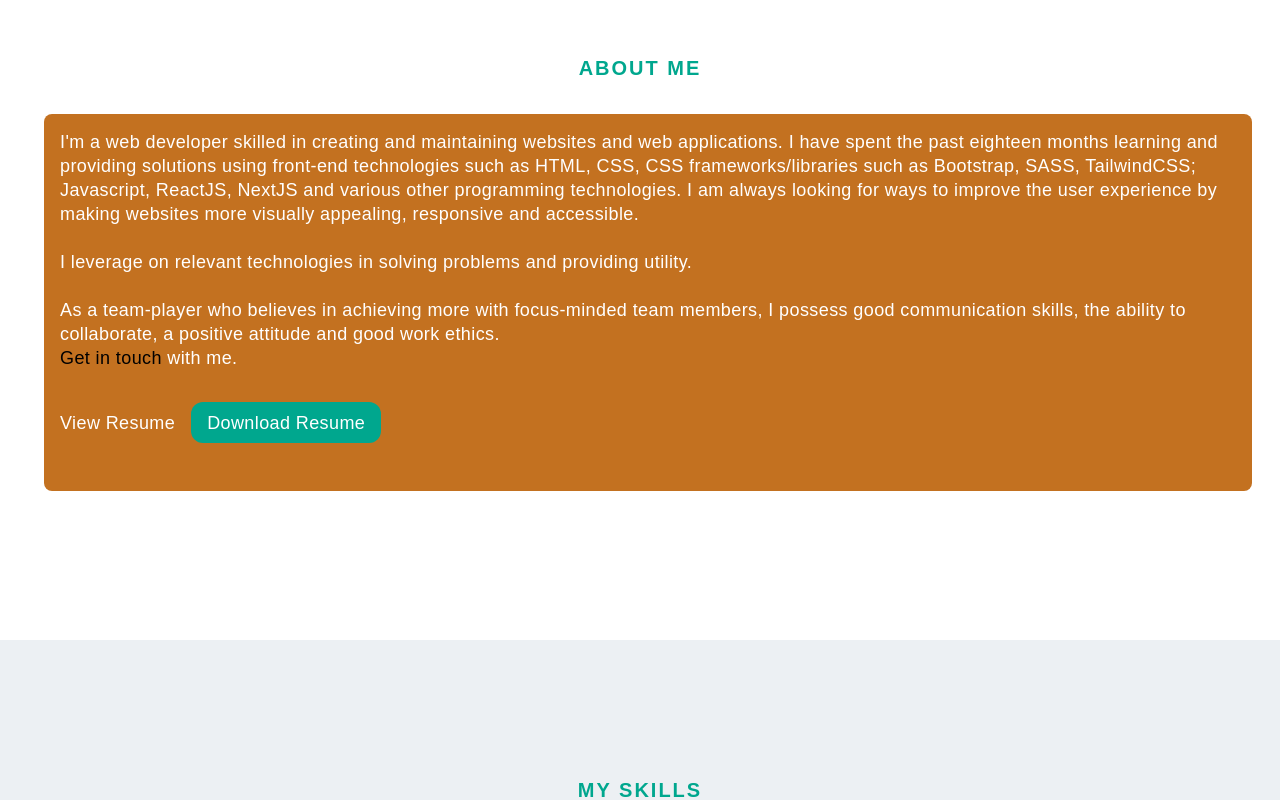
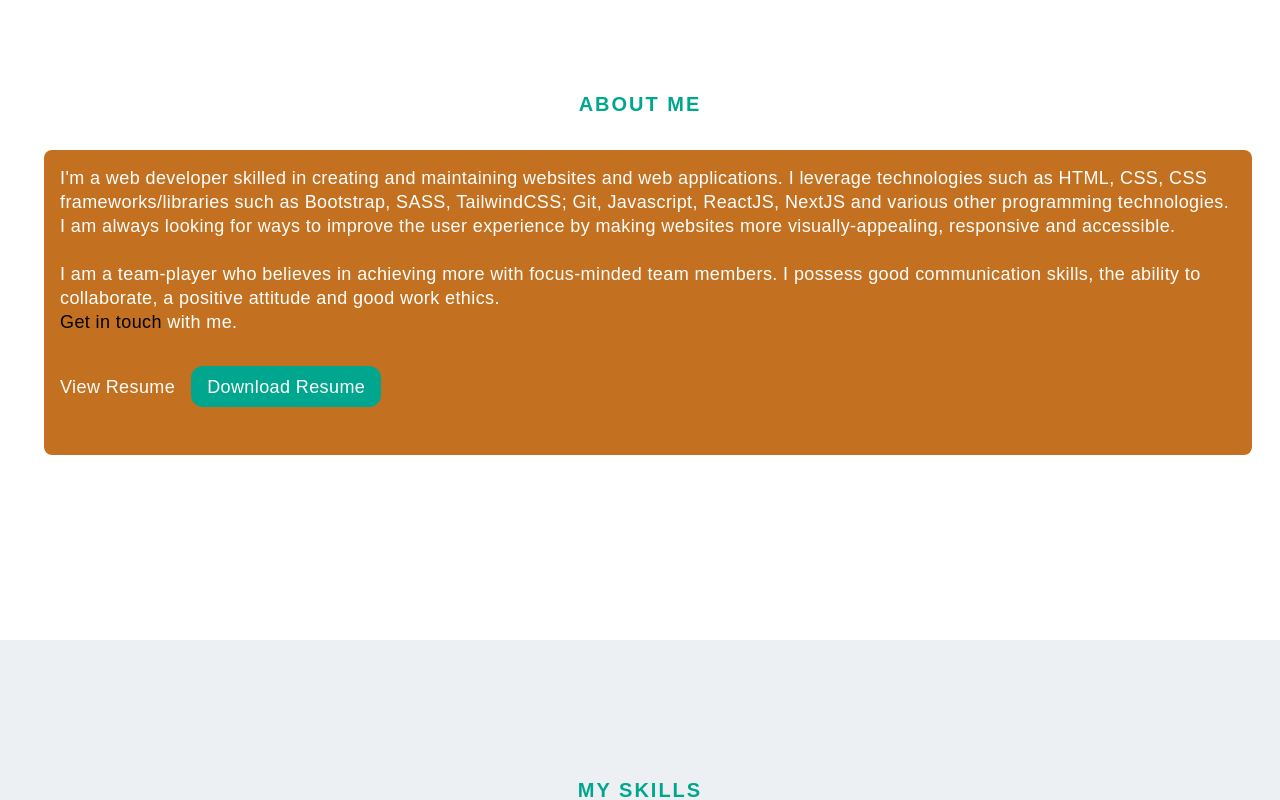
Before and after one commit to Sebastine-thrive/next-portfolio, a Next.js app: page / in a window 1280 px wide. Shown: the part 960-1760 px from the top of the page. Built offline with nearby package versions, Linux system fonts and the light colour scheme; a web font is replaced by a local one.

Commit message:
portfolio project image changed

```diff
--- a/data/data.json
+++ b/data/data.json
@@ -15,7 +15,7 @@
       "title": "Thrive Ecommerce Admin Dashboard",
       "class": "projects",
       "description": "Created and developed using ReactJS, TailwindCSS and Context API for state data management, this project utilises available dummy data to illustrate a typical e-commerce admin dashboard. Features include dynamically rendering a side navigation, rendering components such as an order page, charts, calendar, color picker and text editor, etc.  Dark mode and theme selection are effected at the click of a button. It is currently hosted on netlify.",
-      "tech": ["ReactJs  ","ContextAPI  ","TailwindCSS  ", "Netlify"],
+      "tech": ["ReactJs  ", "ContextAPI  ", "TailwindCSS  ", "Netlify"],
       "image": "https://res.cloudinary.com/dffplr9xe/image/upload/v1692892186/Portfolio%20project%20Images/thrive-admin-dashboard_zmfayr.png",
       "url": "https://thriveadmin-dashboard.netlify.app/",
       "github": "https://github.com/Sebastine-thrive/admin-dashboard"
@@ -26,7 +26,7 @@
       "class": "projects",
       "description": "Developed this beautiful portfolio site using NextJS, TailwindCSS and Framer-motion. Project data are fetched from the Next app API backend",
       "tech": ["NextJS ", "TailwindCSS ", "Framer-Motion ", "Vercel"],
-      "image": "https://res.cloudinary.com/dffplr9xe/image/upload/v1694348943/portfolio1_qkfila.png",
+      "image": "https://res.cloudinary.com/dffplr9xe/image/upload/v1696297995/Sebastine-Ogu-Front-end-Web-Developer_klraeb.png",
       "url": "https://sebastine-ogu.vercel.app/",
       "github": "https://github.com/Sebastine-thrive/next-portfolio"
     },
--- a/src/components/About.jsx
+++ b/src/components/About.jsx
@@ -27,21 +27,16 @@ export const About = () => {
           >
             <p>
               I'm a web developer skilled in creating and maintaining websites
-              and web applications. I have spent the past eighteen months
-              learning and providing solutions using front-end technologies such
+              and web applications. I leverage technologies such
               as HTML, CSS, CSS frameworks/libraries such as Bootstrap, SASS,
-              TailwindCSS; Javascript, ReactJS, NextJS and various other
+              TailwindCSS; Git, Javascript, ReactJS, NextJS and various other
               programming technologies. I am always looking for ways to improve
-              the user experience by making websites more visually appealing,
+              the user experience by making websites more visually-appealing,
               responsive and accessible.
               <br />
               <br />
-              I leverage on relevant technologies in solving problems and
-              providing utility.
-              <br />
-              <br />
-              As a team-player who believes in achieving more with
-              focus-minded team members, I possess good communication skills,
+              I am a team-player who believes in achieving more with
+              focus-minded team members. I possess good communication skills,
               the ability to collaborate, a positive attitude and good work
               ethics.
               <br />
```
